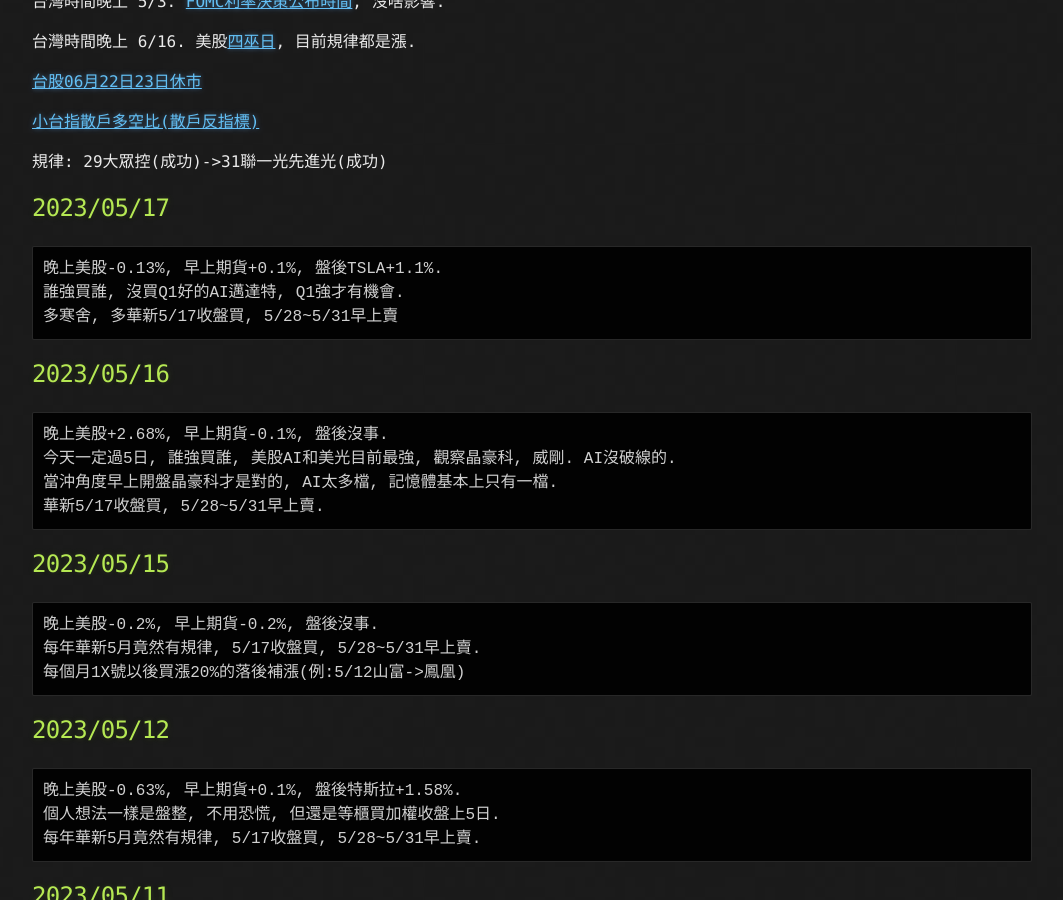
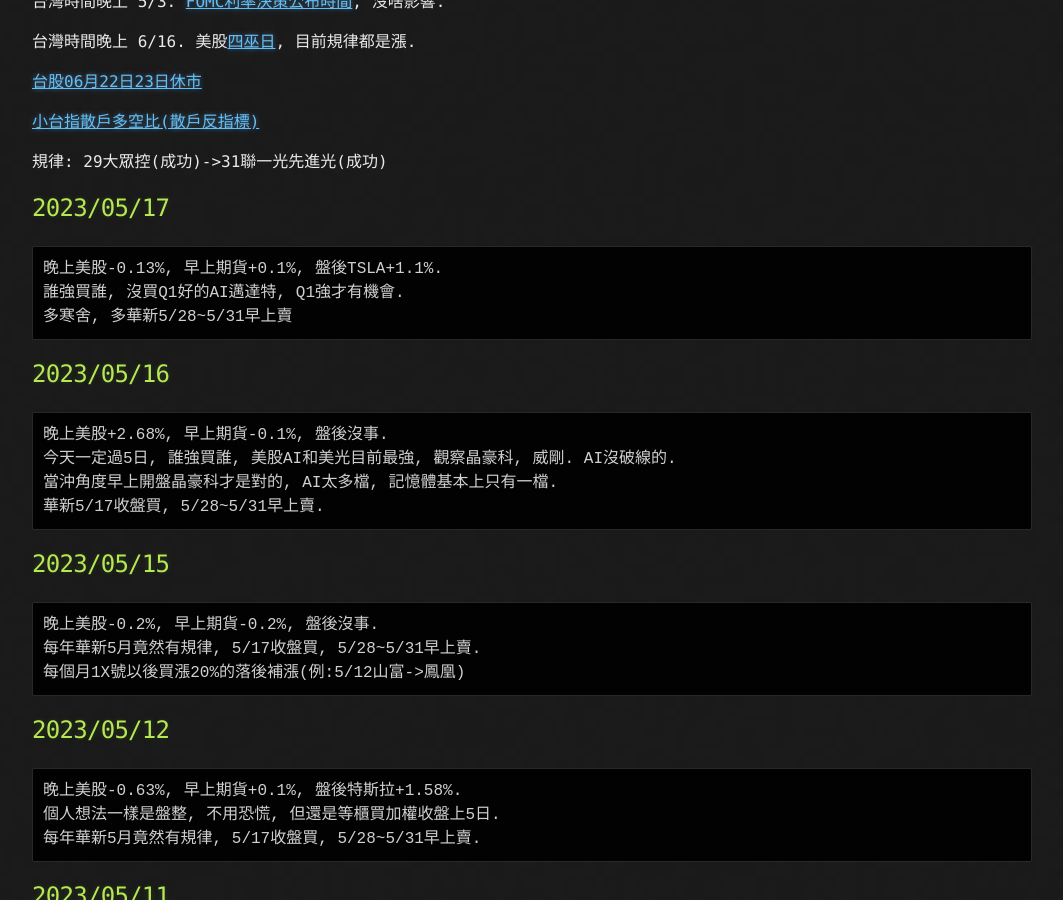
Before and after one commit to lepg5487/Stock_God, a Jekyll site: the page built from index.md, in a window 1280 px wide and 900 px high, scrolled down 388 px. Shown: the whole window, without its empty margins (108-1171 px from the left). Built offline with Jekyll 4.4.1, drawn with Linux system fonts in a browser that asks for light colours; our own code applies the rules of GitHub Pages for plain Markdown files.

Commit message:
Update index.md

````diff
--- a/index.md
+++ b/index.md
@@ -22,7 +22,7 @@ layout: testlayouts
 ```
 晚上美股-0.13%, 早上期貨+0.1%, 盤後TSLA+1.1%.
 誰強買誰, 沒買Q1好的AI邁達特, Q1強才有機會.
-多寒舍, 多華新5/17收盤買, 5/28~5/31早上賣
+多寒舍, 多華新5/28~5/31早上賣
 ```
 
 ## 2023/05/16
````
